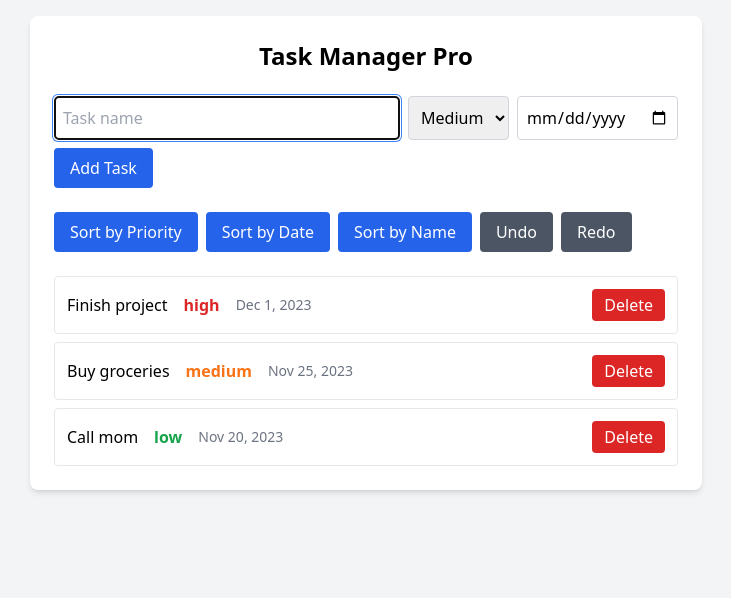
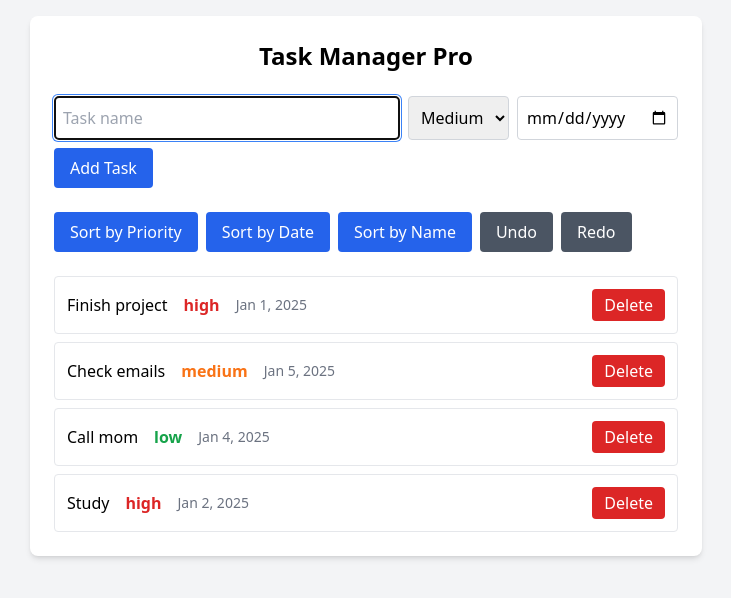
Before and after one commit to crispinsl/DataStructuresHW, a website: page index.html in a window 1280 px wide. Shown: the whole page, without its empty margins (274-1005 px from the left). Drawn offline with nearby package versions, Linux system fonts and the light colour scheme.

Commit message:
cleanup
more cleanup and attempts to fix eventlistener error

```diff
--- a/index.html
+++ b/index.html
@@ -104,9 +104,10 @@
 
     const state = {
       tasks: JSON.parse(localStorage.getItem("tasks")) || [
-        { id: 1, name: "Finish project", priority: "high", dueDate: "2023-12-01" },
-        { id: 2, name: "Buy groceries", priority: "medium", dueDate: "2023-11-25" },
-        { id: 3, name: "Call mom", priority: "low", dueDate: "2023-11-20" }
+        { id: 1, name: "Finish project", priority: "high", dueDate: "2025-1-01" },
+        { id: 2, name: "Check emails", priority: "medium", dueDate: "2025-1-05" },
+        { id: 3, name: "Call mom", priority: "low", dueDate: "2025-1-04" },
+        { id: 4, name: "Study", priority: "high", dueDate: "2025-1-02" }
       ],
       history: [],
       future: [],
--- a/script.js
+++ b/script.js
@@ -1,9 +1,10 @@
 const taskManager = {
   // state variables
   tasks: JSON.parse(localStorage.getItem("tasks")) || [
-    { id: 1, name: "Finish project", priority: "high", dueDate: "2023-12-01" },
-    { id: 2, name: "Buy groceries", priority: "medium", dueDate: "2023-11-25" },
-    { id: 3, name: "Call mom", priority: "low", dueDate: "2023-11-20" }
+    { id: 1, name: "Finish project", priority: "high", dueDate: "2025-1-01" },
+    { id: 2, name: "Buy groceries", priority: "medium", dueDate: "2025-1-5" },
+    { id: 3, name: "Call mom", priority: "low", dueDate: "2025-1-4" },
+    { id: 4, name: "Study", priority: "high", dueDate: "2025-1-2" }
   ],
   history: [],
   future: [],
@@ -322,7 +323,7 @@ const taskManager = {
 
   // attach all event listeners
   setupEventListeners() {
-    document.getElementById("task-form").addEventListener("submit", (e) => this.handleTaskSubmit(e));
+    document.getElementById("task-form").addEventListener("submit", (e) => this.handleTaskSubmit(e)); //FIGURE OUT ERROR: 'cannot read properties of null'
 
     document.getElementById("task-list").addEventListener("click", (e) => {
       if (e.target.classList.contains("delete-btn")) {
```
